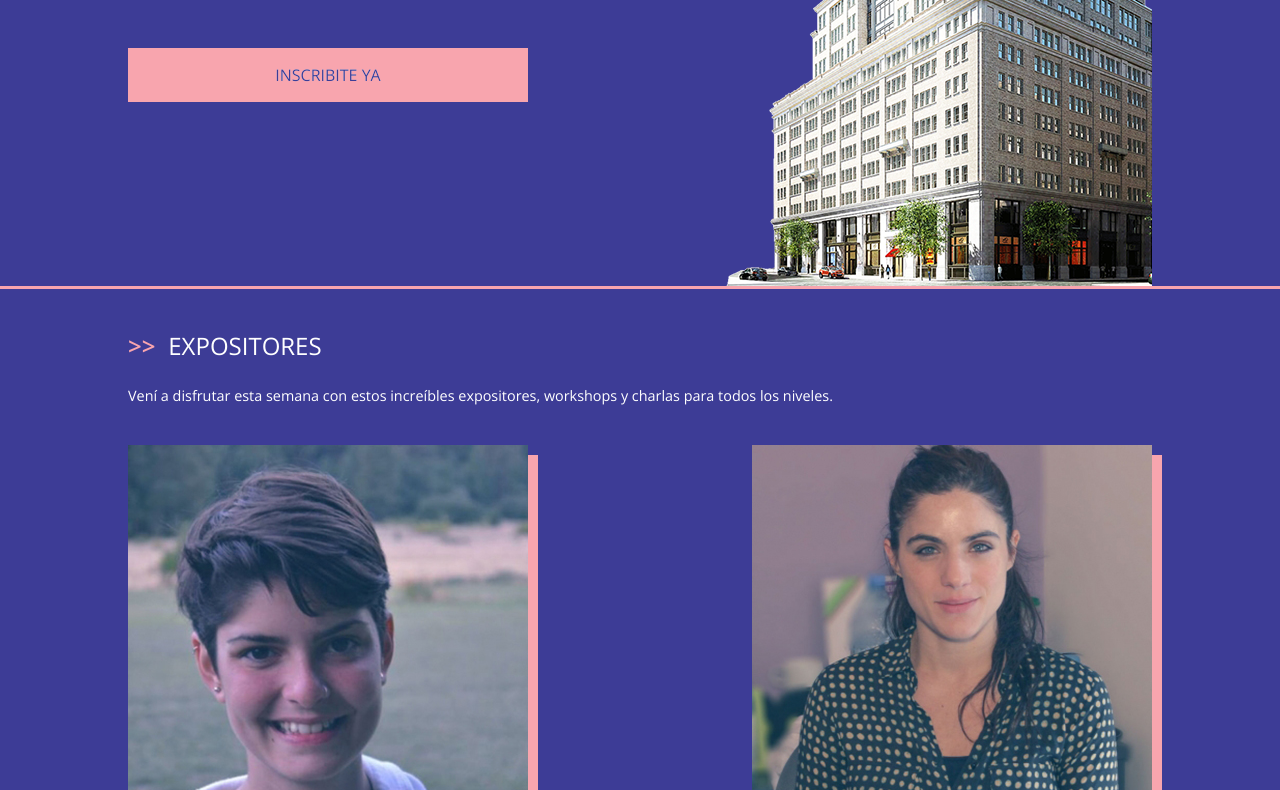
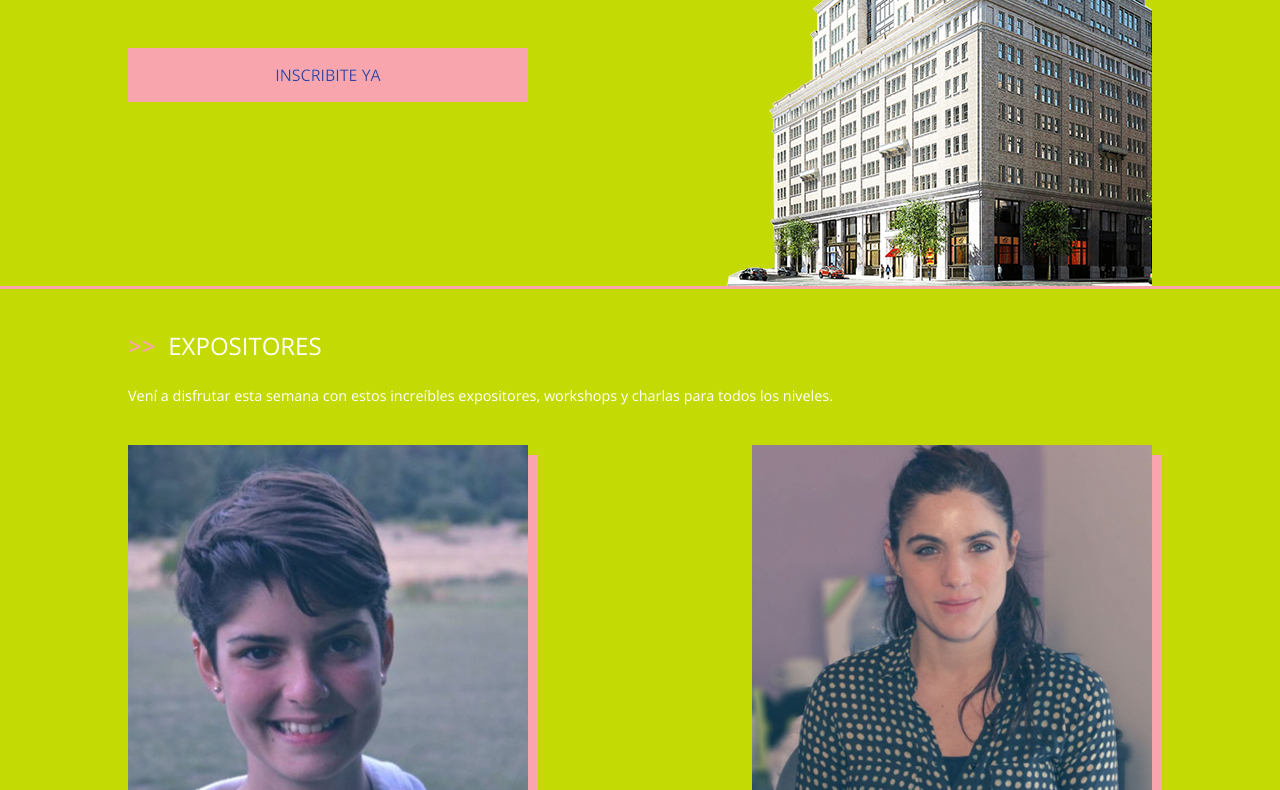
Before and after one commit to lucasspicco/sitio, a plain HTML site: page index.html in a window 1280 px wide. Shown: the part 325-1115 px from the top of the page. Drawn offline with nearby package versions, Linux system fonts and the light colour scheme.

Commit message:
Cambio de color

```diff
--- a/css/style.css
+++ b/css/style.css
@@ -7,7 +7,7 @@
   box-sizing: border-box; }
 
 body {
-  background-color: #3d3c96;
+  background-color: #c4da04;
   font-family: "Open Sans", sans-serif;
   color: #FFF;
   overflow-x: hidden; }
```
